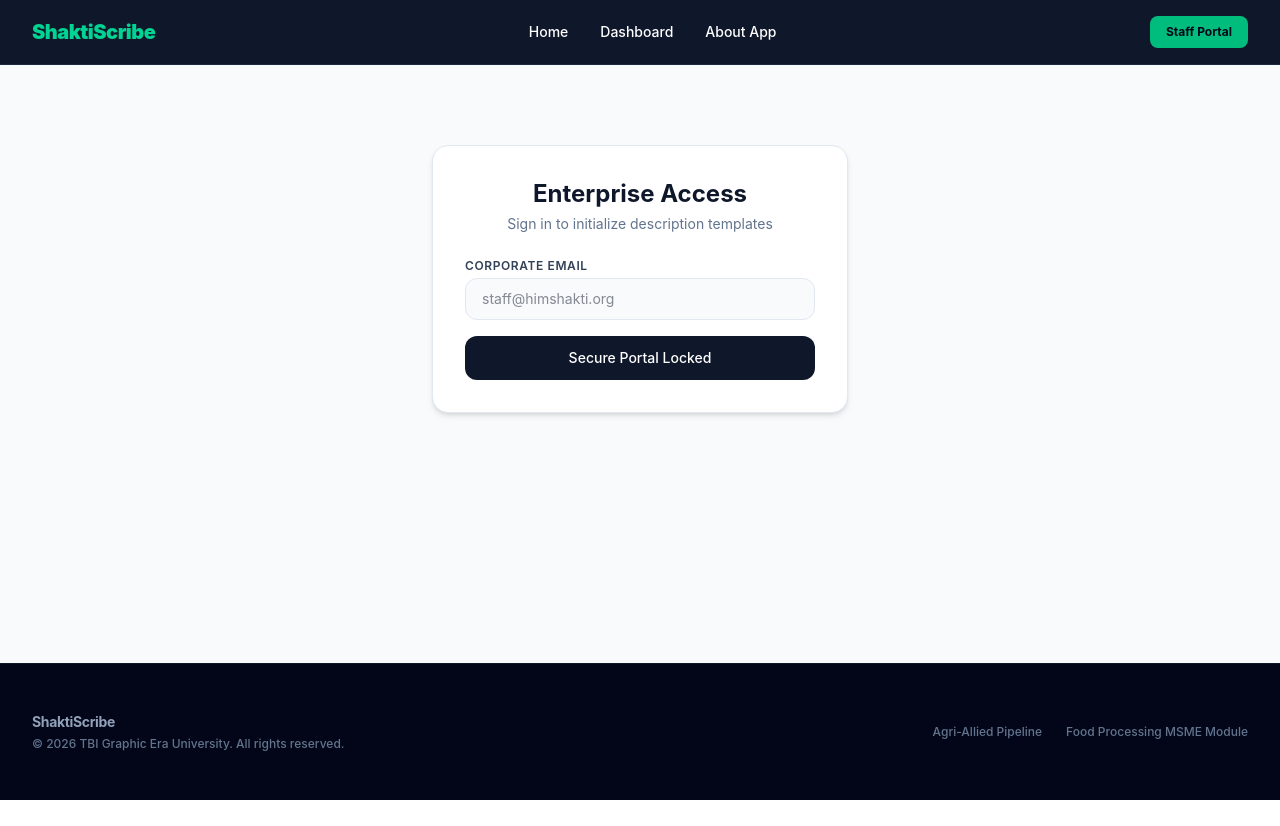
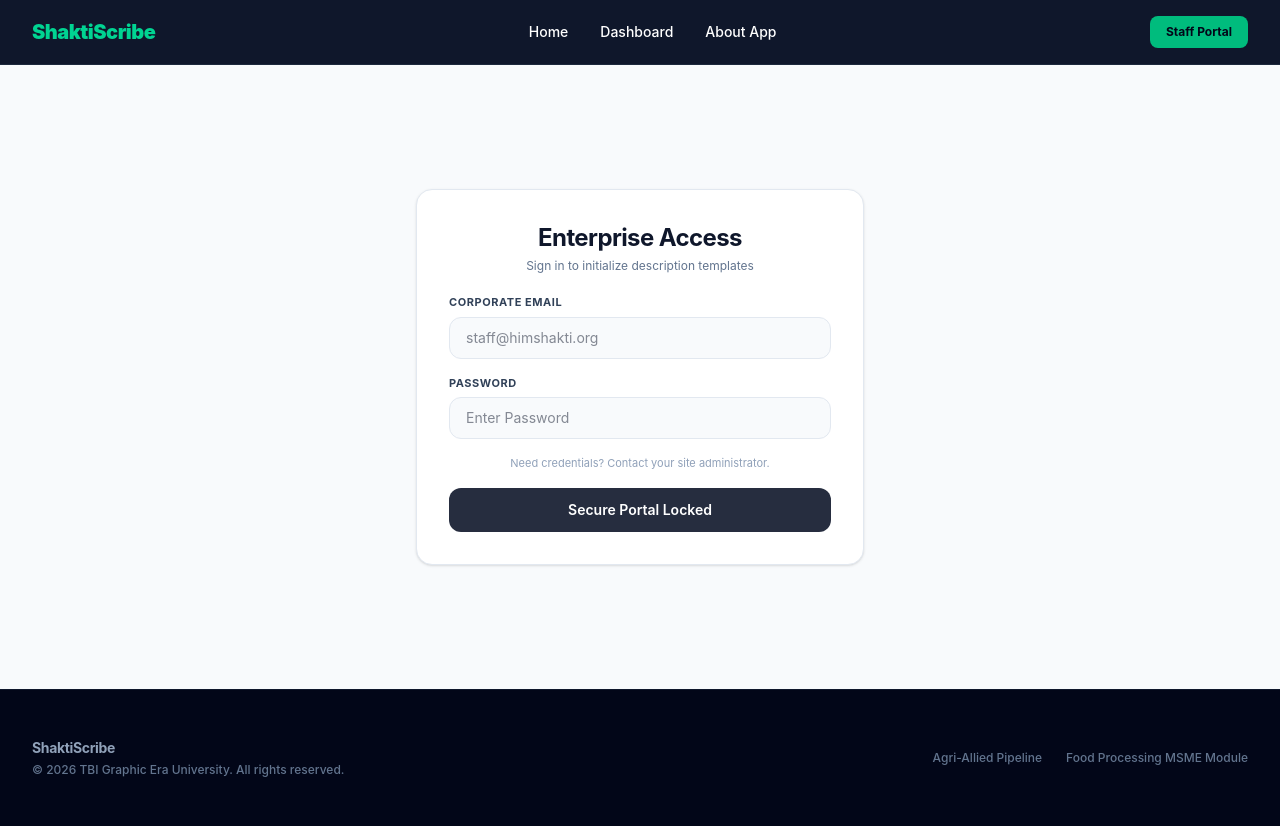
Before and after one commit to s-ath-vika/ShaktiScribe-Smart-Descriptor-and-Variation-Engine, a React app in the folder frontend/: page /login in a window 1280 px wide. Before the commit the page ends 800 px from the top, so only its background shows below. Built offline with nearby package versions, Linux system fonts and the light colour scheme; the HTML template or start-up script is replaced by a standard one.

Commit message:
feat: integrate secure password field and credential access notes to Login layout

```diff
--- a/frontend/src/pages/Login.jsx
+++ b/frontend/src/pages/Login.jsx
@@ -1,20 +1,46 @@
 export default function Login() {
   return (
-    <main className="max-w-md mx-auto px-4 py-20 min-h-[60vh]">
-      <div className="bg-white border border-slate-200 rounded-2xl p-8 shadow-md space-y-6">
+    <main className="min-h-[calc(100vh-11rem)] flex items-center justify-center px-4 bg-slate-50">
+      <div className="w-full max-w-md bg-white border border-slate-200 rounded-2xl p-6 md:p-8 shadow-sm space-y-5">
+
         <div className="text-center">
-          <h1 className="text-2xl font-bold text-slate-900">Enterprise Access</h1>
-          <p className="text-sm text-slate-500 mt-1">Sign in to initialize description templates</p>
+          <h1 className="text-2xl font-bold text-slate-900 tracking-tight">Enterprise Access</h1>
+          <p className="text-xs text-slate-500 mt-1">Sign in to initialize description templates</p>
         </div>
+
         <form className="space-y-4" onSubmit={(e) => e.preventDefault()}>
           <div>
-            <label className="block text-xs font-semibold text-slate-700 uppercase tracking-wider mb-1">Corporate Email</label>
-            <input type="email" placeholder="staff@himshakti.org" className="w-full px-4 py-2.5 bg-slate-50 border border-slate-200 rounded-xl text-sm focus:outline-none focus:border-emerald-500 transition-colors" disabled />
+            <label className="block text-[11px] font-bold text-slate-700 uppercase tracking-wider mb-1.5">
+              Corporate Email
+            </label>
+            <input
+              type="email"
+              placeholder="staff@himshakti.org"
+              className="w-full px-4 py-2.5 bg-slate-50 border border-slate-200 rounded-xl text-sm focus:outline-none focus:border-emerald-500 transition-colors cursor-not-allowed"
+              disabled
+            />
           </div>
-          <button className="w-full py-3 bg-slate-900 hover:bg-slate-800 text-white font-medium text-sm rounded-xl transition-all cursor-not-allowed" disabled>
+          <div>
+            <label className="block text-[11px] font-bold text-slate-700 uppercase tracking-wider mb-1.5">
+              Password
+            </label>
+            <input
+              type="password"
+              placeholder="Enter Password"
+              className="w-full px-4 py-2.5 bg-slate-50 border border-slate-200 rounded-xl text-sm focus:outline-none focus:border-emerald-500 transition-colors cursor-not-allowed"
+              disabled
+            />
+          </div>
+
+          <p className="text-center text-[11px] text-slate-400">
+            Need credentials? Contact your site administrator.
+          </p>
+
+          <button className="w-full py-3 bg-slate-900 text-white font-semibold text-sm rounded-xl transition-all cursor-not-allowed opacity-90" disabled>
             Secure Portal Locked
           </button>
         </form>
+
       </div>
     </main>
   );
```
